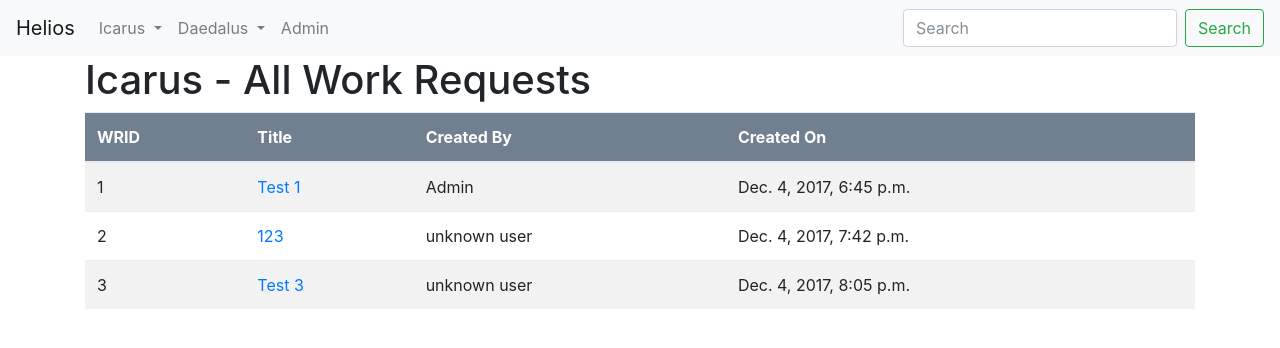
After one commit to RinOmoiyari/Helios, a Django app: a page that uses Helios/Icarus/templates/Icarus/base.html in a window 1280 px wide. The commit adds this page. Shown: the top 348 px of the page. Run offline with Django 3.2, Linux system fonts and the light colour scheme; data comes from the database, SQL or seed files in the repository; both versions use the stored data as it was after the commit; some libraries are stand-ins or nearby versions.

Commit message:
Added Work Request pages

```diff
--- a/Helios/Helios/urls.py
+++ b/Helios/Helios/urls.py
@@ -17,6 +17,6 @@ from django.conf.urls import url, include
 from django.contrib import admin
 
 urlpatterns = [
-    url(r'^admin/', admin.site.urls),
+    url(r'^admin/', admin.site.urls, name='admin'),
     url(r'', include('Icarus.urls')),
 ]
--- a/Helios/Icarus/models.py
+++ b/Helios/Icarus/models.py
@@ -34,10 +34,11 @@ class WorkRequests(models.Model):
     modified_by = models.CharField(max_length=50, blank=True)
     modified_date = models.DateTimeField(auto_now=True)
     status = models.CharField(max_length=2, choices=REQ_STATES, default="DR")
-    fk_flow = models.ForeignKey('Flows', on_delete=models.CASCADE)
+    fk_flow = models.ForeignKey('Flows', on_delete=models.CASCADE,blank=True, null=True)
 
     def __str__(self):
         return self.summary
+
 class Roles(models.Model):
     name = models.CharField(max_length=50, blank=False)
     acronym = models.CharField(max_length=5, blank=False)
--- a/Helios/Icarus/static/css/Icarus.css
+++ b/Helios/Icarus/static/css/Icarus.css
@@ -0,0 +1,11 @@
+.WR th {
+    padding-top: 12px;
+    padding-bottom: 12px;
+    text-align: left;
+    background-color: #708090;
+    color: white;
+  }
+
+  .post-form textarea, .post-form input {
+      width: 100%;
+  }
--- /dev/null
+++ b/Helios/Icarus/templates/Icarus/WR_all.html
@@ -0,0 +1,24 @@
+{% extends 'Icarus/base.html' %}
+
+{% block content %}
+        <h1>Icarus - All Work Requests</h1>
+        <table class="table table-striped WR">
+          <thead class="black">
+            <tr>
+              <th>WRID</th>
+              <th>Title</th>
+              <th>Created By</th>
+              <th>Created On</th>
+          </thead>
+          <tbody>
+            {% for wrequest in wrequests %}
+            <tr>
+              <td>{{ wrequest.pk }}</td>
+              <td><a href="{% url 'WR_detail' pk=wrequest.pk %}">{{ wrequest.summary }}</a></td>
+              <td>{{ wrequest.create_by }}</td>
+              <td>{{ wrequest.create_date }}</td>
+            </tr>
+            {% endfor %}
+          </tbody>
+        </table>
+{% endblock %}
--- a/Helios/Icarus/templates/Icarus/base.html
+++ b/Helios/Icarus/templates/Icarus/base.html
@@ -1,28 +1,30 @@
+{% load staticfiles %}
 <!doctype html>
 <html lang="en">
   <head>
-    <title>Hello, world!</title>
+    <title>Helios</title>
     <!-- Required meta tags -->
     <meta charset="utf-8">
     <meta name="viewport" content="width=device-width, initial-scale=1, shrink-to-fit=no">
 
     <!-- Bootstrap CSS -->
     <link rel="stylesheet" href="https://maxcdn.bootstrapcdn.com/bootstrap/4.0.0-beta.2/css/bootstrap.min.css" integrity="sha384-PsH8R72JQ3SOdhVi3uxftmaW6Vc51MKb0q5P2rRUpPvrszuE4W1povHYgTpBfshb" crossorigin="anonymous">
+    <link rel="stylesheet" href="{% static 'css/Icarus.css' %}">
   </head>
   <body>
 
     <nav class="navbar navbar-expand-lg navbar-light bg-light">
-      <a class="navbar-brand" href="#">Helios</a>
+      <a class="navbar-brand" href="{% url 'home' %}">Helios</a>
       <button class="navbar-toggler" type="button" data-toggle="collapse" data-target="#navbarSupportedContent" aria-controls="navbarSupportedContent" aria-expanded="false" aria-label="Toggle navigation">
         <span class="navbar-toggler-icon"></span>
       </button>
 
       <div class="collapse navbar-collapse" id="navbarSupportedContent">
         <ul class="navbar-nav mr-auto">
-          <li class="nav-item active">
+          <!--<li class="nav-item active">
             <a class="nav-link" href="#">Home <span class="sr-only">(current)</span></a>
           </li>
-          <!--<li class="nav-item">
+          <li class="nav-item">
             <a class="nav-link" href="#">Link</a>
           </li>-->
 
@@ -31,10 +33,10 @@
               Icarus
             </a>
             <div class="dropdown-menu" aria-labelledby="navbarDropdown">
-              <a class="dropdown-item" href="#">All Work Requests</a>
-              <a class="dropdown-item" href="#">Another action</a>
+              <a class="dropdown-item" href="{% url 'WR_new' %}">Create a new work request</a>
               <div class="dropdown-divider"></div>
-              <a class="dropdown-item" href="#">Something else here</a>
+              <a class="dropdown-item" href="{% url 'WR_all' %}">All Work Requests</a>
+              <a class="dropdown-item" href="#">My Requests</a>
             </div>
           </li>
 
@@ -43,13 +45,15 @@
               Daedalus
             </a>
             <div class="dropdown-menu" aria-labelledby="navbarDropdown">
+              <a class="dropdown-item" href="#">Request a new piece of content</a>
+              <div class="dropdown-divider"></div>
               <a class="dropdown-item" href="#">All Content Object</a>
               <a class="dropdown-item" href="#">Another action</a>
-              <div class="dropdown-divider"></div>
-              <a class="dropdown-item" href="#">Something else here</a>
             </div>
           </li>
-
+          <li class="nav-item">
+            <a class="nav-link" href="#">Admin</a>
+          </li>
           <!--<li class="nav-item">
             <a class="nav-link disabled" href="#">Disabled</a>
           </li>-->
--- a/Helios/Icarus/templates/Icarus/home.html
+++ b/Helios/Icarus/templates/Icarus/home.html
@@ -8,5 +8,5 @@
           <li><Strong>Daedalus</Strong>: A content management app.</li>
         </ol>
         <p>This content is still very much under development.<br />We thank you for your patience.</p>
-    </body>
+
 {% endblock %}
--- a/Helios/Icarus/urls.py
+++ b/Helios/Icarus/urls.py
@@ -1,6 +1,11 @@
 from django.conf.urls import url
+from Helios import urls
 from . import views
+from django.contrib import admin
 
 urlpatterns = [
     url(r'^$', views.home, name='home'),
+    url(r'^wr/new/$', views.WR_new, name='WR_new'),
+    url(r'^wr/$', views.WR_all, name='WR_all'),
+    url(r'^wr/(?P<pk>\d+)/$', views.WR_detail, name='WR_detail'),
 ]
--- a/Helios/Icarus/views.py
+++ b/Helios/Icarus/views.py
@@ -1,5 +1,30 @@
-from django.shortcuts import render
+from django.shortcuts import render, redirect
+from . import forms, models
 
 # Create your views here.
 def home(request):
     return render(request, 'Icarus/home.html')
+
+def WR_all(request):
+    wrequests = models.WorkRequests.objects.all
+    return render(request, 'Icarus/WR_all.html', {'wrequests':wrequests})
+
+def WR_detail(request, pk):
+    wrequest = models.WorkRequests.objects.get(pk=pk)
+    return render(request, 'Icarus/WR_detail.html', {'wrequest':wrequest})
+
+
+def WR_new(request):
+    if request.method == "POST":
+        form = forms.WR_NewForm(request.POST)
+        if form.is_valid():
+            wrequest = form.save(commit=False)
+            wrequest.create_by = 'unknown user'
+            wrequest.save()
+            return redirect('WR_all')
+        else:
+            form = forms.WR_NewForm(request.POST)
+    else:
+        form = forms.WR_NewForm()
+
+    return render(request, 'Icarus/WR_new.html', {'form':form})
```
Also changed, not shown: Helios/Icarus/forms.py (added, +9 -0 lines), Helios/Icarus/templates/Icarus/WR_detail.html (added, +25 -0 lines), Helios/Icarus/templates/Icarus/WR_new.html (added, +10 -0 lines), Helios/Icarus/migrations/0001_initial.py (added), Helios/Icarus/migrations/0002_auto_20171204_1245.py (added), Helios/db.sqlite3.
